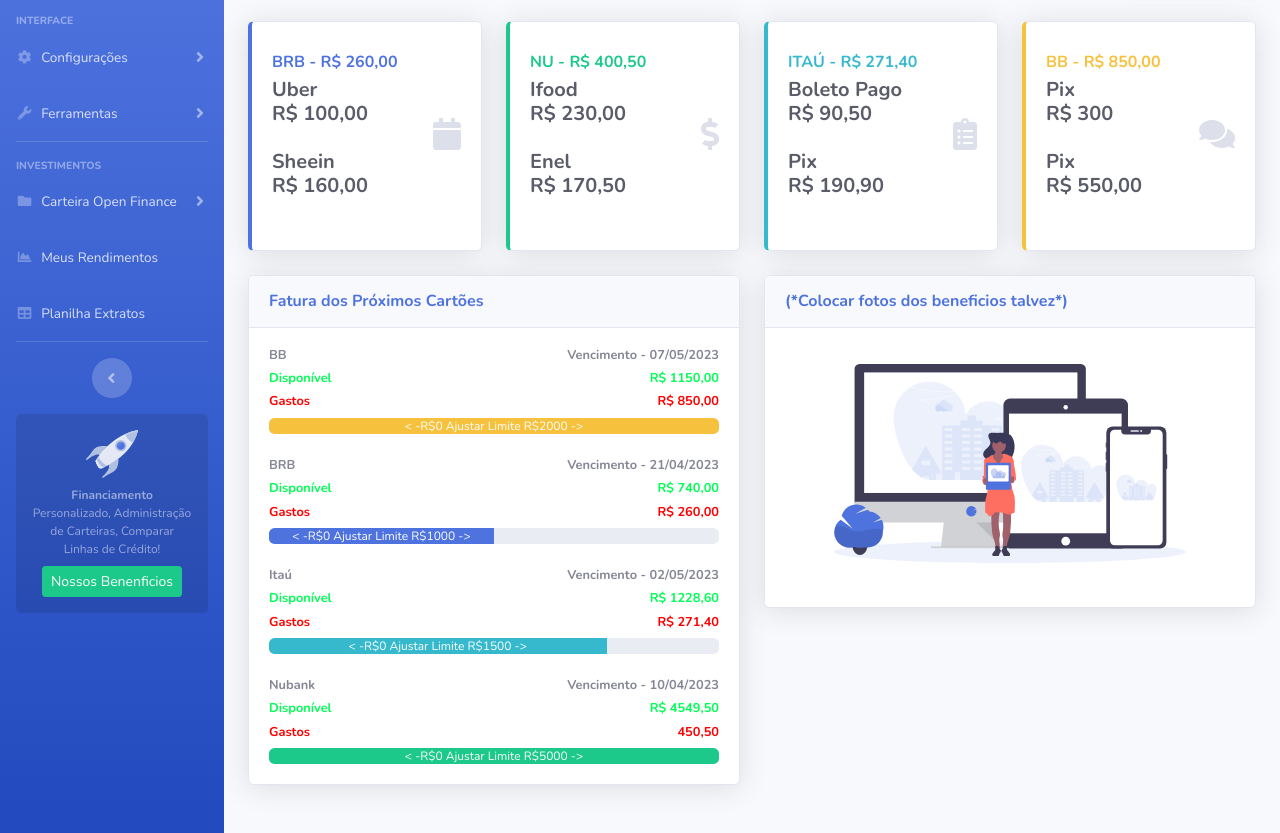
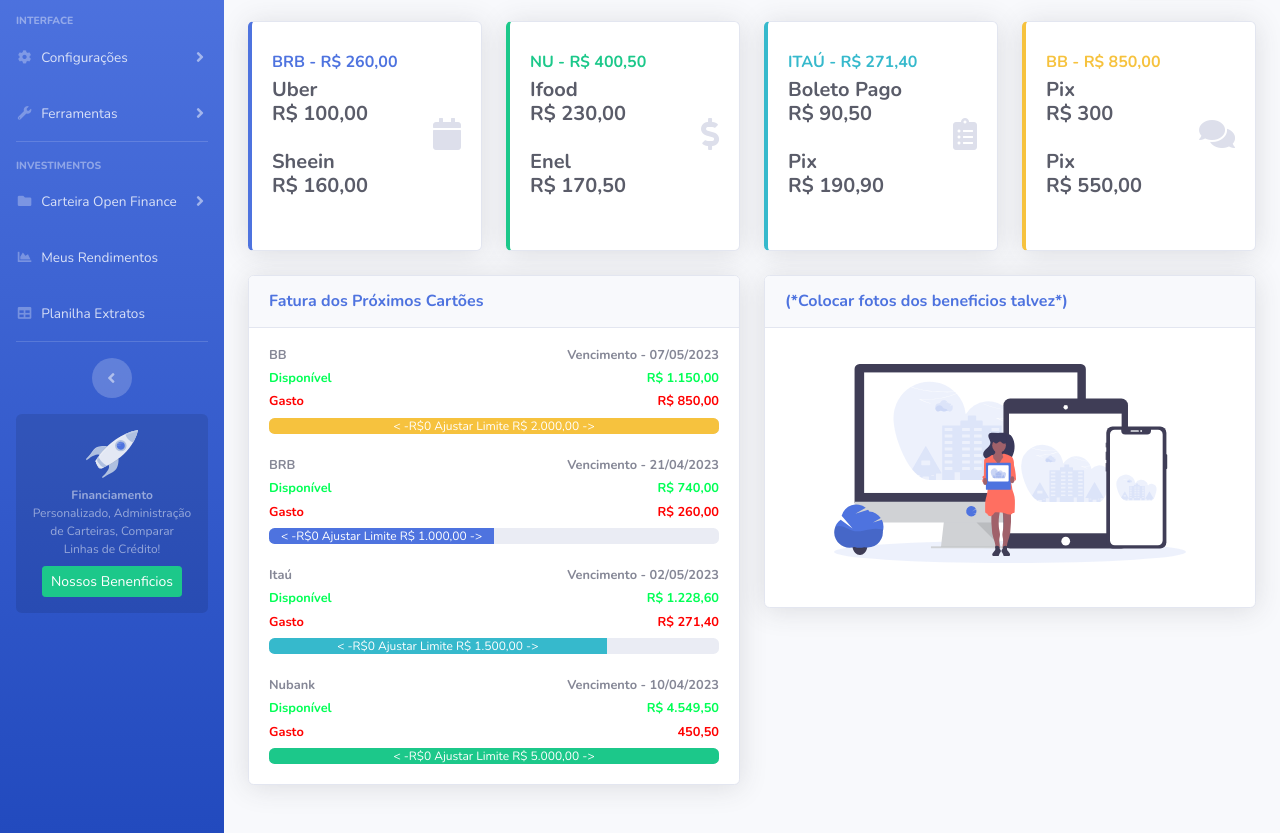
Before and after one commit to victorHBT/InterfaceInvestimentosBRB, a website with bundled scripts: page index.html in a window 1280 px wide. Shown: the part 131-964 px from the top of the page. Built offline with nearby package versions, Linux system fonts and the light colour scheme; files whose address does not match are found by name.

Commit message:
Update index.html

```diff
--- a/index.html
+++ b/index.html
@@ -488,12 +488,12 @@
                                     <h4 class="small font-weight-bold">BB <span
                                             class="float-right"> Vencimento - 07/05/2023</span></h4>
                                             <h4 class="small font-weight-bold"><font color="#00ff55"> Disponível </font> <span
-                                                    class="float-right"> <font color="#00ff55"> R$ 1150,00 </font></span></h4>
-                                            <h4 class="small font-weight-bold"><font color="#FF0000"> Gastos </font> <span
+                                                    class="float-right"> <font color="#00ff55"> R$ 1.150,00 </font></span></h4>
+                                            <h4 class="small font-weight-bold"><font color="#FF0000"> Gasto </font> <span
                                                             class="float-right"> <font color="#FF0000"> R$ 850,00 </font></span></h4>
                                     <div class="progress mb-4">
                                         <div class="progress-bar bg-warning" role="progressbar" style="width: 100%"
-                                            aria-valuenow="40" aria-valuemin="0" aria-valuemax="100">< -R$0 Ajustar Limite R$2000 -></div>
+                                            aria-valuenow="40" aria-valuemin="0" aria-valuemax="100">< -R$0 Ajustar Limite R$ 2.000,00 -></div>
                                     </div>
 
 
@@ -502,32 +502,32 @@
                                             class="float-right"> Vencimento - 21/04/2023</span></h4>
                                             <h4 class="small font-weight-bold"><font color="#00ff55"> Disponível </font> <span
                                                     class="float-right"> <font color="#00ff55"> R$ 740,00 </font></span></h4>
-                                            <h4 class="small font-weight-bold"><font color="#FF0000"> Gastos </font> <span
+                                            <h4 class="small font-weight-bold"><font color="#FF0000"> Gasto </font> <span
                                                             class="float-right"> <font color="#FF0000"> R$ 260,00 </font></span></h4>
                                     <div class="progress mb-4">
                                         <div class="progress-bar" role="progressbar" style="width:50%"
-                                            aria-valuenow="60" aria-valuemin="0" aria-valuemax="100">< -R$0 Ajustar Limite R$1000 -></div>
+                                            aria-valuenow="60" aria-valuemin="0" aria-valuemax="100">< -R$0 Ajustar Limite R$ 1.000,00 -></div>
 
                                     </div>
                                     <h4 class="small font-weight-bold">Itaú <span
                                             class="float-right">Vencimento - 02/05/2023</span></h4>
                                             <h4 class="small font-weight-bold"><font color="#00ff55"> Disponível </font> <span
-                                                    class="float-right"> <font color="#00ff55"> R$ 1228,60 </font></span></h4>
-                                            <h4 class="small font-weight-bold"><font color="#FF0000"> Gastos </font> <span
+                                                    class="float-right"> <font color="#00ff55"> R$ 1.228,60 </font></span></h4>
+                                            <h4 class="small font-weight-bold"><font color="#FF0000"> Gasto </font> <span
                                                             class="float-right"> <font color="#FF0000"> R$ 271,40 </font></span></h4>
                                     <div class="progress mb-4">
                                         <div class="progress-bar bg-info" role="progressbar" style="width: 75%"
-                                            aria-valuenow="80" aria-valuemin="0" aria-valuemax="100">< -R$0 Ajustar Limite R$1500 -></div>
+                                            aria-valuenow="80" aria-valuemin="0" aria-valuemax="100">< -R$0 Ajustar Limite R$ 1.500,00 -></div>
                                     </div>
                                     <h4 class="small font-weight-bold">Nubank <span
                                             class="float-right">Vencimento - 10/04/2023</span></h4>
                                             <h4 class="small font-weight-bold"><font color="#00ff55"> Disponível </font> <span
-                                                    class="float-right"> <font color="#00ff55"> R$ 4549,50 </font></span></h4>
-                                            <h4 class="small font-weight-bold"><font color="#FF0000"> Gastos </font> <span
+                                                    class="float-right"> <font color="#00ff55"> R$ 4.549,50 </font></span></h4>
+                                            <h4 class="small font-weight-bold"><font color="#FF0000"> Gasto </font> <span
                                                             class="float-right"> <font color="#FF0000"> 450,50 </font></span></h4>
                                     <div class="progress">
                                         <div class="progress-bar bg-success" role="progressbar" style="width: 100%"
-                                            aria-valuenow="100" aria-valuemin="0" aria-valuemax="100">< -R$0 Ajustar Limite R$5000 -></div>
+                                            aria-valuenow="100" aria-valuemin="0" aria-valuemax="100">< -R$0 Ajustar Limite R$ 5.000,00 -></div>
                                     </div>
                                 </div>
                             </div>
```
